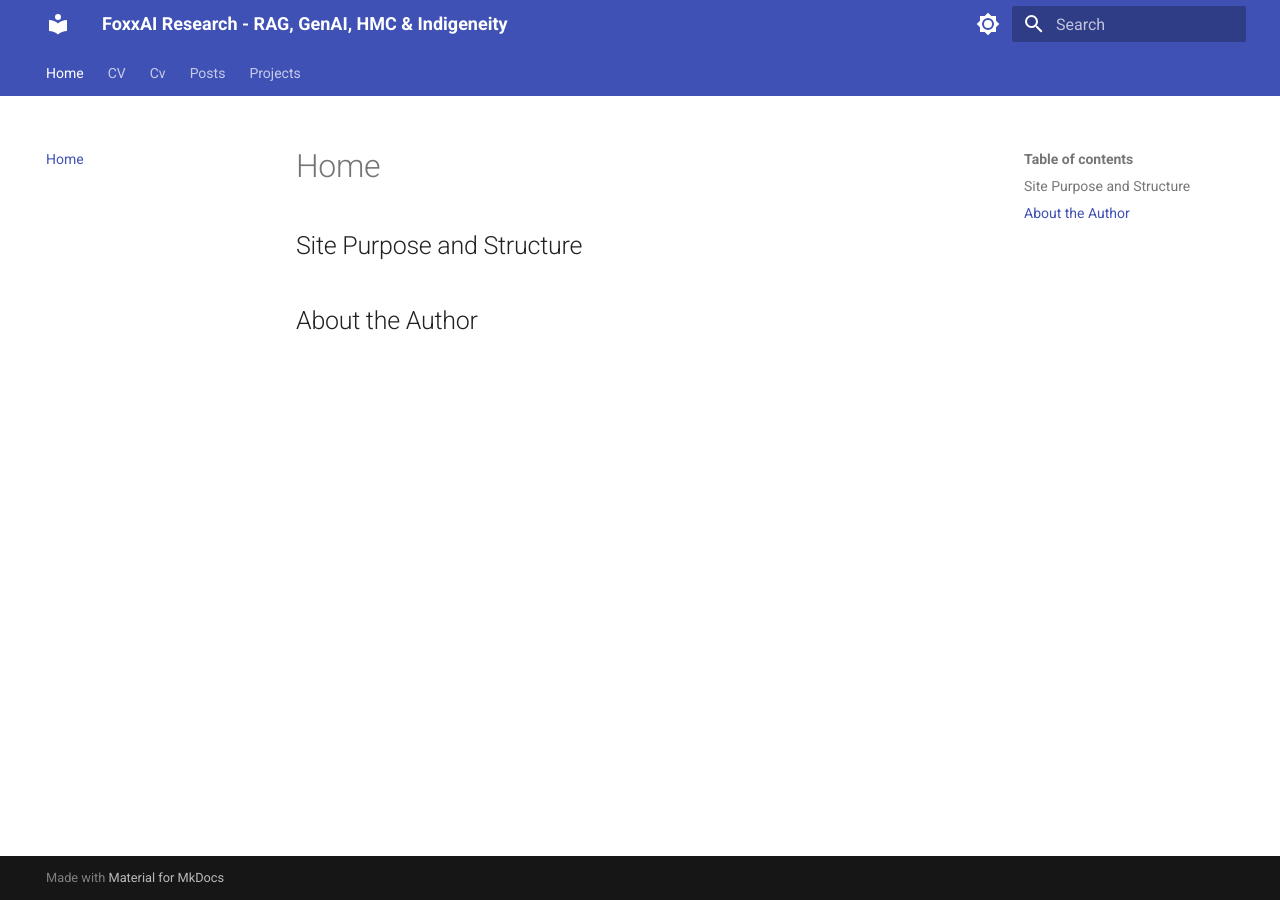
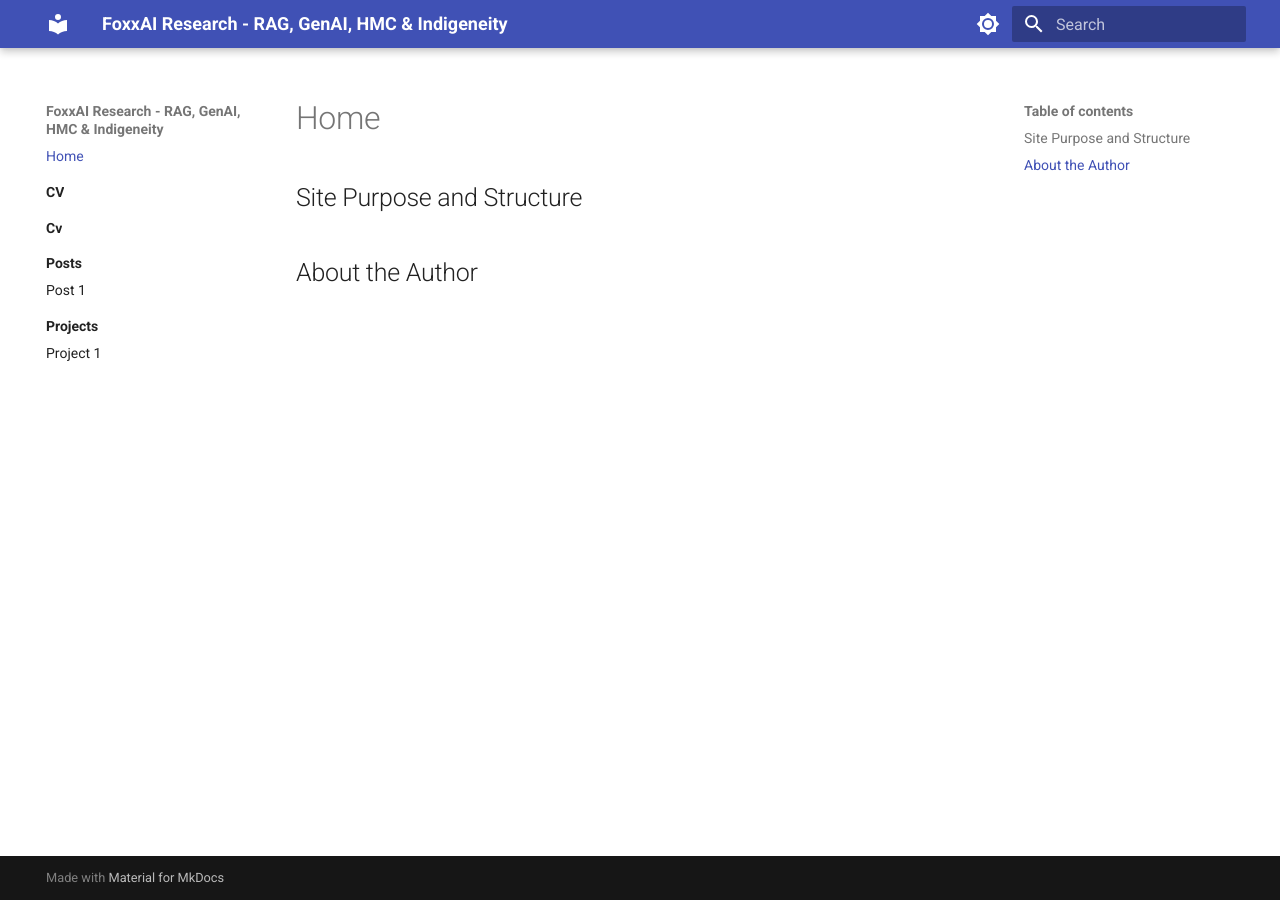
Before and after one commit to Foxxai/foxxai.xyz, an MkDocs documentation site: the page built from docs/index.md, in a window 1280 px wide. Built offline with MkDocs 1.6.1 and Material for MkDocs 9.7.7, drawn with Linux system fonts in a browser that asks for light colours.

Commit message:
Update mkdocs.yml

```diff
--- a/mkdocs.yml
+++ b/mkdocs.yml
@@ -16,15 +16,15 @@ theme:
         name: Switch to light mode
 
   features:
-    - navigation.instant
-    - navigation.instant.progress
-    - navigation.tracking
-    - navigation.tabs
-   # - navigation.tabs.sticky
+  # - navigation.instant
+  # - navigation.instant.progress
+  # - navigation.tracking
+  # - navigation.tabs
+  # - navigation.tabs.sticky
     - navigation.sections
-    - navigation.expand
+  # - navigation.expand
     - navigation.path
-    - navigation.prune
+  # - navigation.prune
     - navigation.indexes
     - navigation.top
 
```
